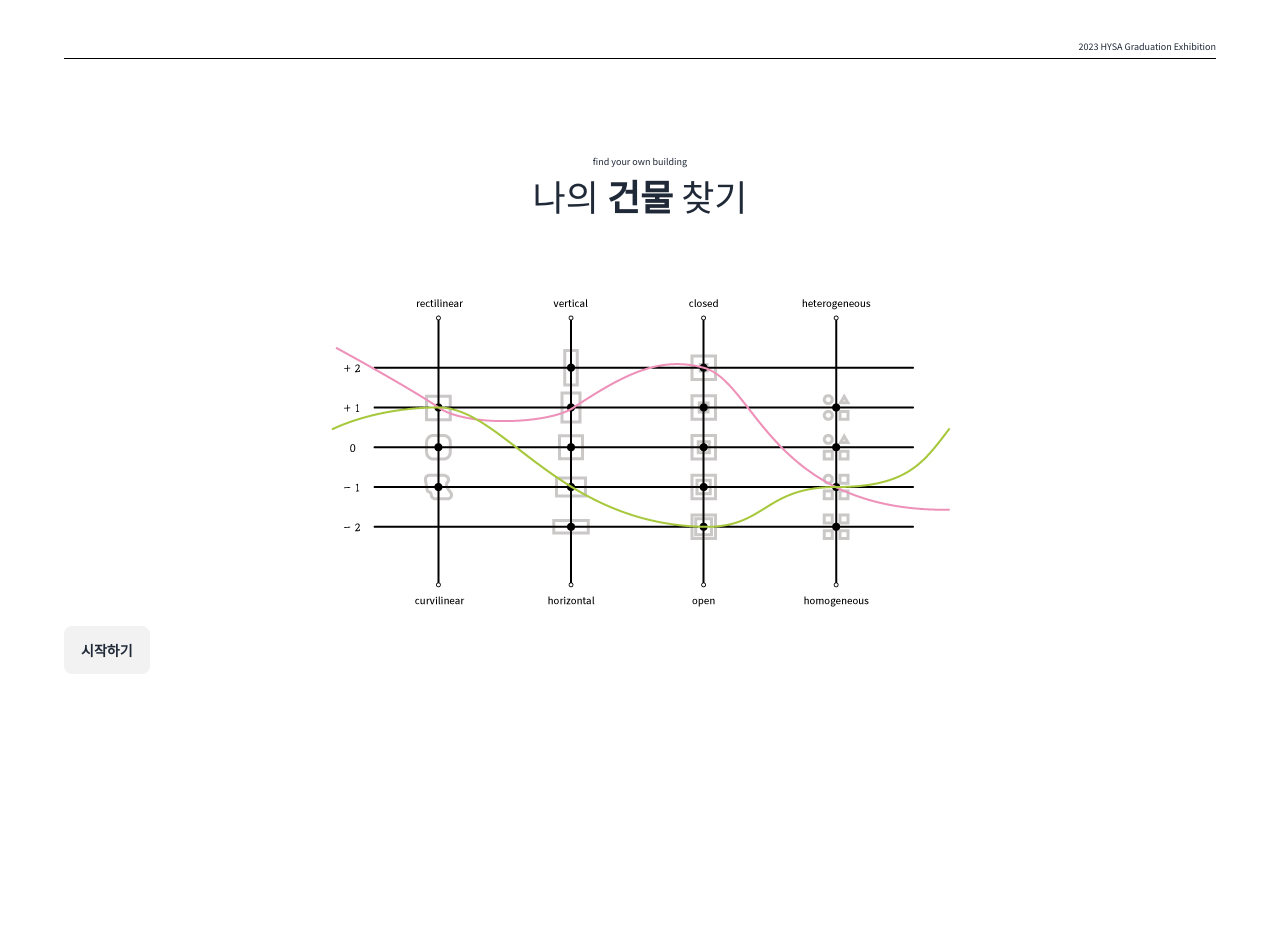
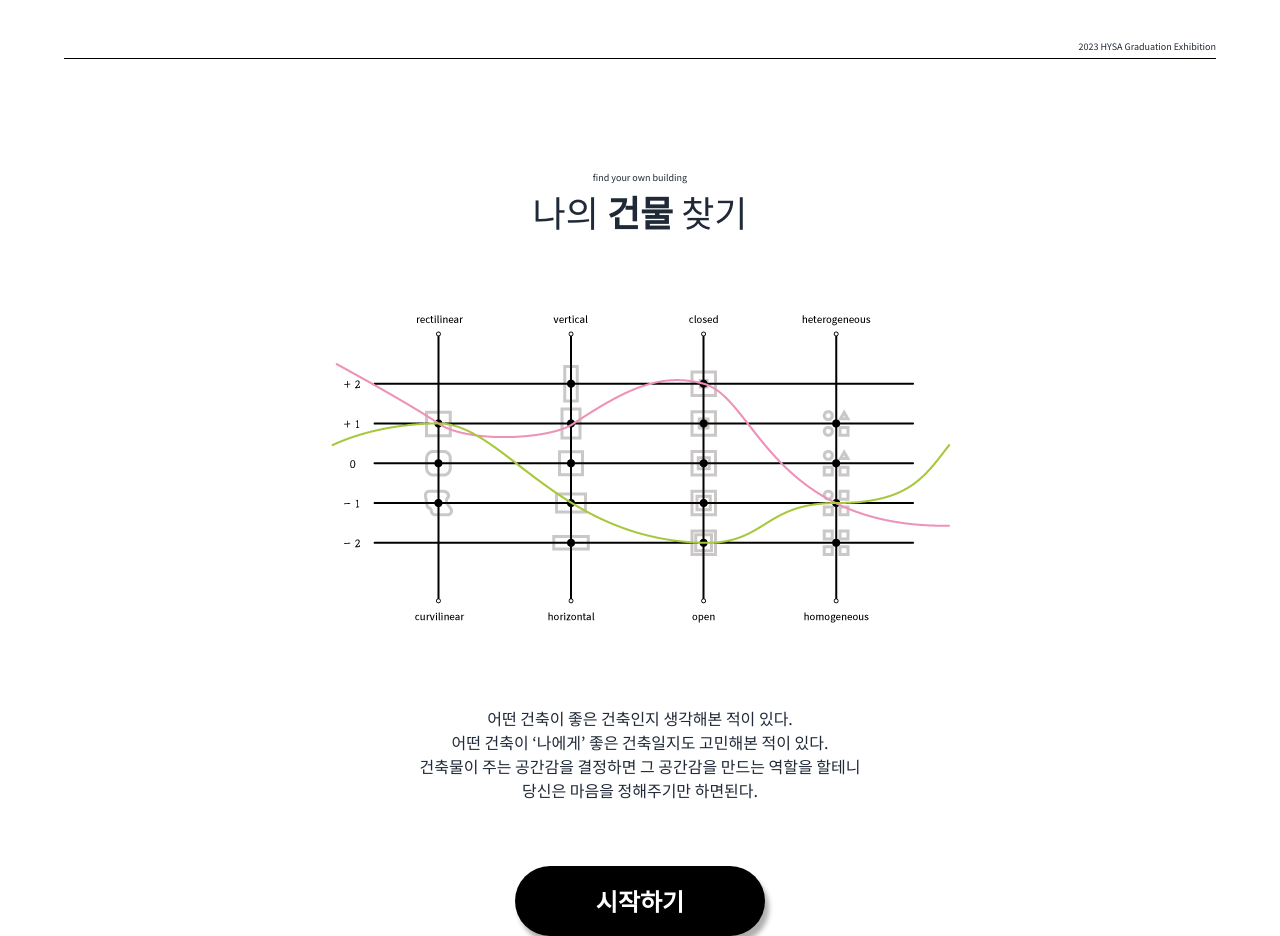
Before and after one commit to jyooj08/design-automation, a Next.js app: page / in a window 1280 px wide. Before the commit the page ends 840 px from the top, so only its background shows below. Built offline with nearby package versions, Linux system fonts and the light colour scheme.

Commit message:
시작화면

```diff
--- a/package.json
+++ b/package.json
@@ -13,6 +13,7 @@
     "autoprefixer": "10.4.14",
     "eslint": "8.43.0",
     "eslint-config-next": "13.4.7",
+    "jotai": "^2.2.1",
     "next": "13.4.7",
     "postcss": "8.4.24",
     "react": "18.2.0",
--- a/public/styles/common.css
+++ b/public/styles/common.css
@@ -26,3 +26,20 @@ a {
   height: 1px;
   background-color: #000;
 }
+
+.text-container {
+  text-align: center;
+  margin-top: 4rem;
+}
+
+.text-container .btn {
+  background-color: #000;
+  color: #fff;
+  width: 250px;
+  height: 70px;
+  font-size: 24px;
+  font-weight: bold;
+  border: none;
+  border-radius: 70px;
+  box-shadow: 4px 7px 5px 0px #afafaf;
+}
--- a/src/pages/index.jsx
+++ b/src/pages/index.jsx
@@ -1,5 +1,7 @@
 /* eslint-disable @next/next/no-img-element */
 import Header from "@/components/Header";
+
+import { useAtom, useAtomValue, useSetAtom } from "jotai";
 import Link from "next/link";
 
 const Home = () => {
@@ -7,7 +9,7 @@ const Home = () => {
     <>
       <Header />
       <div className="home">
-        <div className="title mt-24 flex flex-col items-center">
+        <div className="title mt-28 flex flex-col items-center">
           <div className="subtitle text-[9px]">find your own building</div>
           <div className="maintitle text-[36px]">
             나의 <span className="font-bold">건물</span> 찾기
@@ -20,9 +22,24 @@ const Home = () => {
           className="mx-auto mt-16"
         />
 
-        <Link href="/select" className="btn">
-          시작하기
-        </Link>
+        <div className="flex flex-col items-center mt-16">
+          <span className="text">
+            어떤 건축이 좋은 건축인지 생각해본 적이 있다.
+          </span>
+          <span className="text">
+            어떤 건축이 &lsquo;나에게&rsquo; 좋은 건축일지도 고민해본 적이 있다.
+          </span>
+          <span className="text">
+            건축물이 주는 공간감을 결정하면 그 공간감을 만드는 역할을 할테니
+          </span>
+          <span className="text">당신은 마음을 정해주기만 하면된다.</span>
+        </div>
+
+        <div className="text-container">
+          <Link href="/select" className="btn">
+            시작하기
+          </Link>
+        </div>
       </div>
     </>
   );
```
Also changed, not shown: 2 other files (tests, documents, lock files or other folders).
